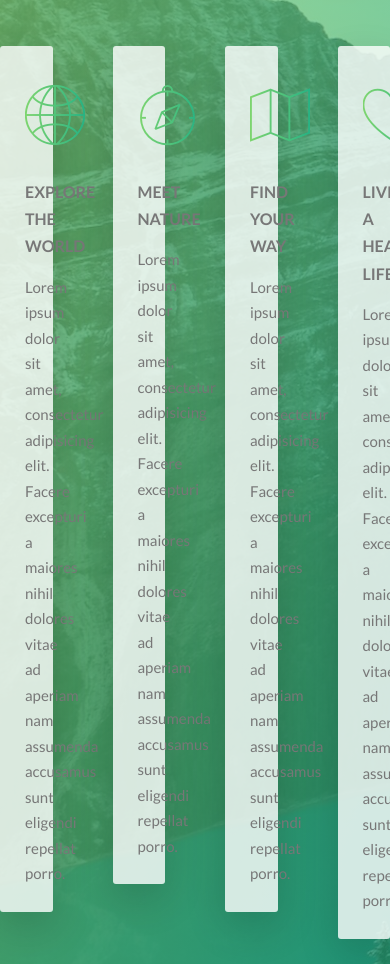
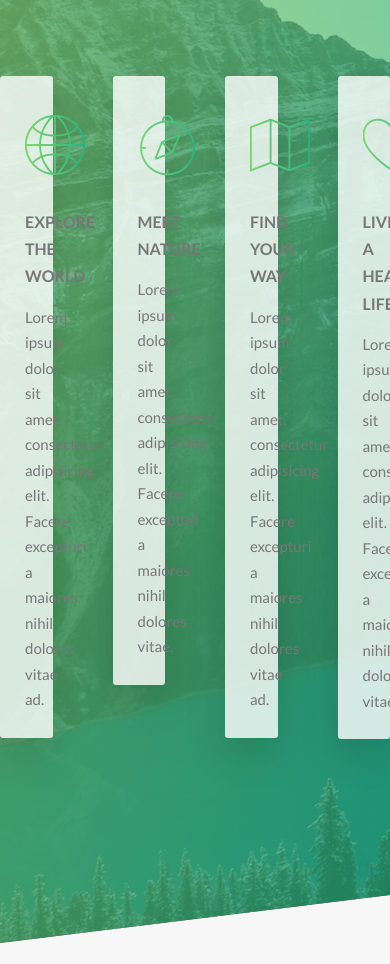
Before and after one commit to asifmuntasir/responsive-webDesign-2, a website: page index.html in a window 390 px wide. Shown: the part 2094-3058 px from the top of the page. Drawn offline with Linux system fonts and the light colour scheme.

Commit message:
started responsive design

```diff
--- a/index.html
+++ b/index.html
@@ -134,8 +134,7 @@
             </h3>
             <p class="feature-box__text">
               Lorem ipsum dolor sit amet, consectetur adipisicing elit. Facere
-              excepturi a maiores nihil dolores vitae ad aperiam nam assumenda
-              accusamus sunt eligendi repellat porro.
+              excepturi a maiores nihil dolores vitae ad.
             </p>
           </div>
         </div>
@@ -146,8 +145,7 @@
             <h3 class="heading-tertiary utility-mb-small">Meet Nature</h3>
             <p class="feature-box__text">
               Lorem ipsum dolor sit amet, consectetur adipisicing elit. Facere
-              excepturi a maiores nihil dolores vitae ad aperiam nam assumenda
-              accusamus sunt eligendi repellat porro.
+              excepturi a maiores nihil dolores vitae.
             </p>
           </div>
         </div>
@@ -158,8 +156,7 @@
             <h3 class="heading-tertiary utility-mb-small">Find your way</h3>
             <p class="feature-box__text">
               Lorem ipsum dolor sit amet, consectetur adipisicing elit. Facere
-              excepturi a maiores nihil dolores vitae ad aperiam nam assumenda
-              accusamus sunt eligendi repellat porro.
+              excepturi a maiores nihil dolores vitae ad.
             </p>
           </div>
         </div>
@@ -172,8 +169,7 @@
             </h3>
             <p class="feature-box__text">
               Lorem ipsum dolor sit amet, consectetur adipisicing elit. Facere
-              excepturi a maiores nihil dolores vitae ad aperiam nam assumenda
-              accusamus sunt eligendi repellat porro.
+              excepturi a maiores nihil dolores vitae.
             </p>
           </div>
         </div>
--- a/sass/pages/_home.scss
+++ b/sass/pages/_home.scss
@@ -5,7 +5,7 @@
 }
 
 .section-features {
-    padding: 15rem 0;
+    padding: 18rem 0;
 
     background-image: linear-gradient(to right bottom,
             rgba($color-primary-light, 0.7),
```
Also changed, not shown: css/style.css.
